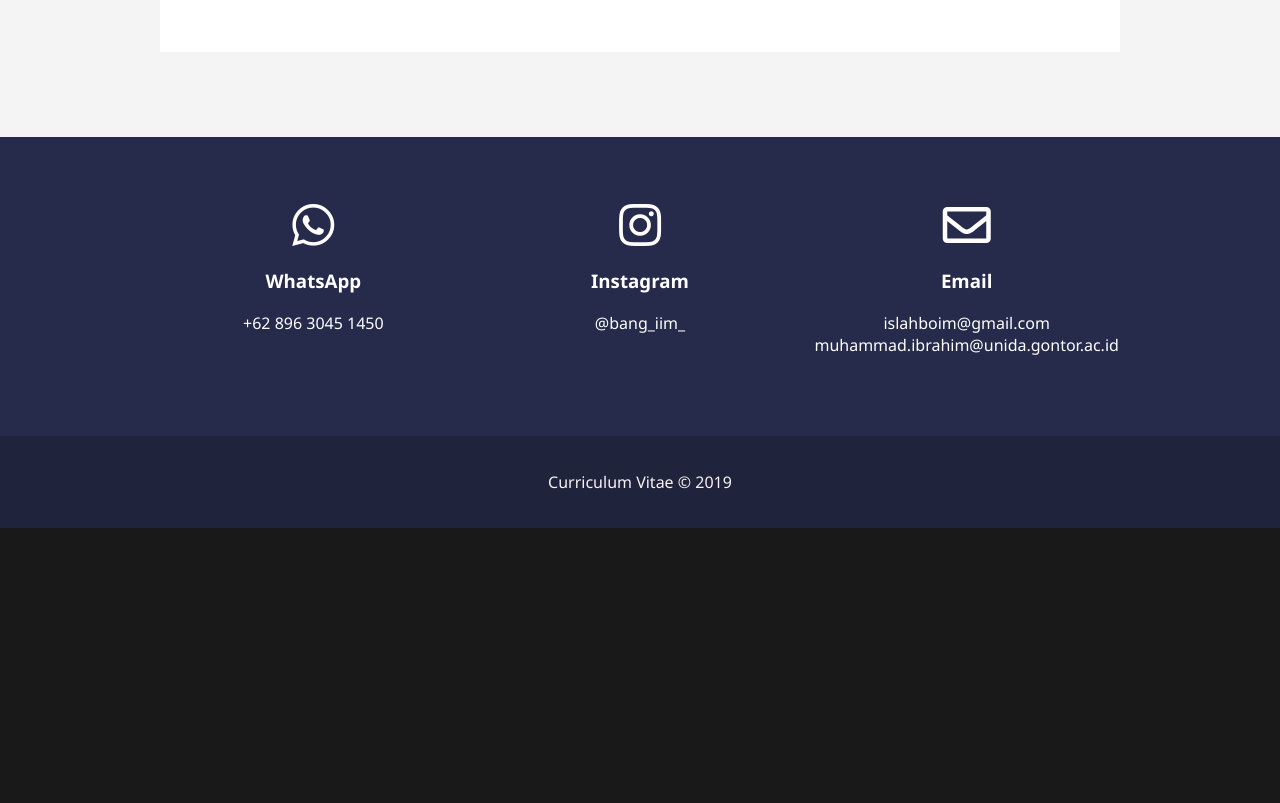
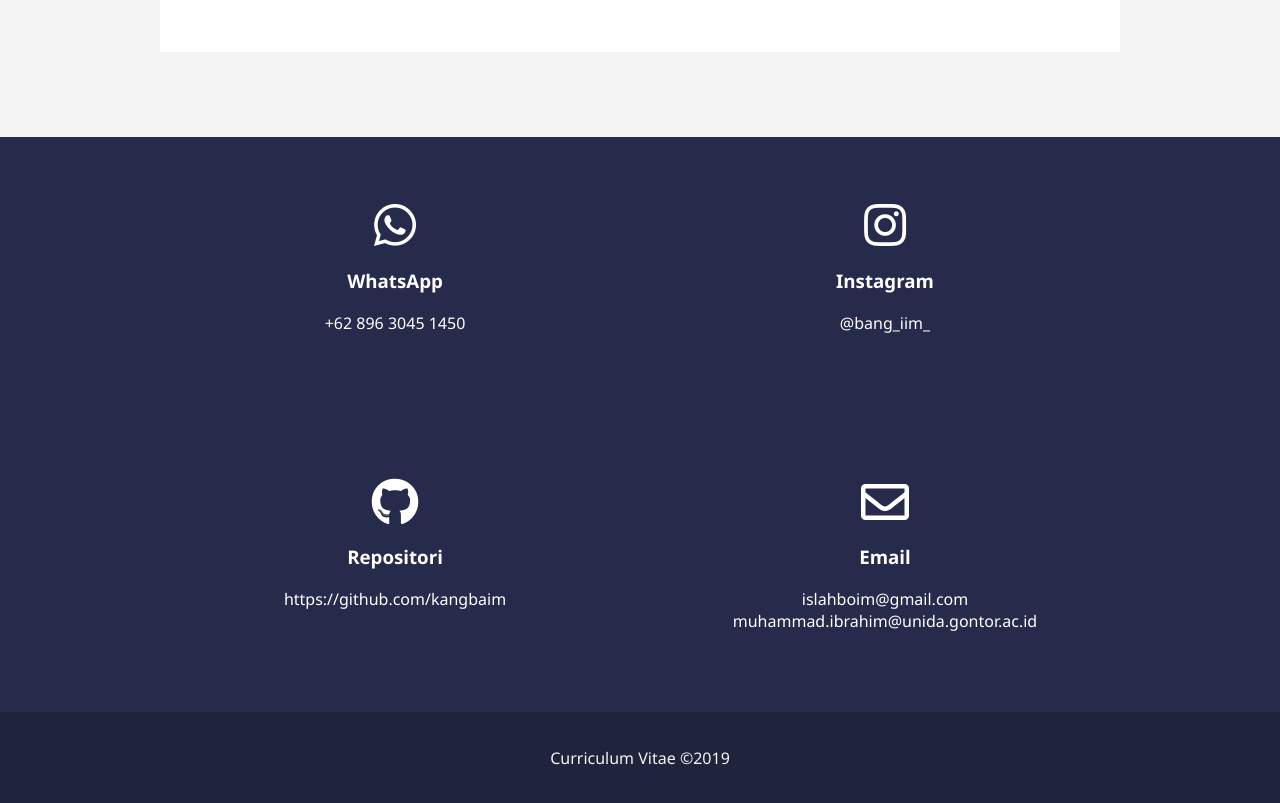
Before and after one commit to bangiim/personal-biodata-page, a plain HTML site: page index.html in a window 1280 px wide. Shown: the part 1940-2743 px from the top of the page. Before the commit the page ends 2468 px from the top, so only its background shows below. Drawn offline with Linux system fonts and the light colour scheme.

Commit message:
Update Footer

```diff
--- a/css/style.css
+++ b/css/style.css
@@ -58,19 +58,18 @@ body {
   padding: 4rem 1rem;
 }
 
-.grid-3 {
-  display: grid;
-  grid-gap: 20px;
-  grid-template-columns: repeat(3, 1fr);
-}
-
 .grid-2 {
   display: grid;
   grid-gap: 20px;
-  /*grid-template-columns: repeat(2, 1fr);*/
+  grid-template-columns: repeat(2, 1fr);
 }
 
-.grid-2 p img{
+.grid-1 {
+  display: grid;
+  grid-gap: 20px;
+}
+
+.grid-1 p img{
   width: 100%;
   height: 10%;
 }
--- a/index.html
+++ b/index.html
@@ -24,7 +24,7 @@
 	  <!-- About -->
 	  <section class="about bg-light">
 	    <div class="container">
-	      <div class="grid-2">
+	      <div class="grid-1">
 	        <div class="center">
 	          <i class="far fa-address-card fa-6x"></i>
 		        <div>
@@ -40,7 +40,7 @@
 
 	  <!-- Services -->
 	  <section class="services">
-	    <div class="container grid-3 center">
+	    <div class="container grid-2 center">
 	      <div>
 	        <i class="fab fa-whatsapp fa-3x"></i>
 	        <h3>WhatsApp</h3>
@@ -50,6 +50,13 @@
 	        <i class="fab fa-instagram fa-3x"></i>
 	        <h3>Instagram</h3>
 	        <p>@bang_iim_</p>
+	      </div>
+	    </div>
+	    <div class="container grid-2 center">
+	    	<div>
+		        <i class="fab fa-github fa-3x"></i>
+		        <h3>Repositori</h3>
+		        <p>https://github.com/kangbaim</p>
 		    </div>
 		    <div>
 		    	<i class="far fa-envelope fa-3x"></i>
@@ -62,7 +69,7 @@
 
 	  <!-- Footer -->
 	  <footer class="center bg-dark">
-	    <p>Curriculum Vitae &copy; 2019</p>
+	    <p>Curriculum Vitae &copy;2019</p>
 	  </footer>
 </body>
 </html>
```
Also changed, not shown: 1 other file. Lines whose indentation alone changed are shown as unchanged.
